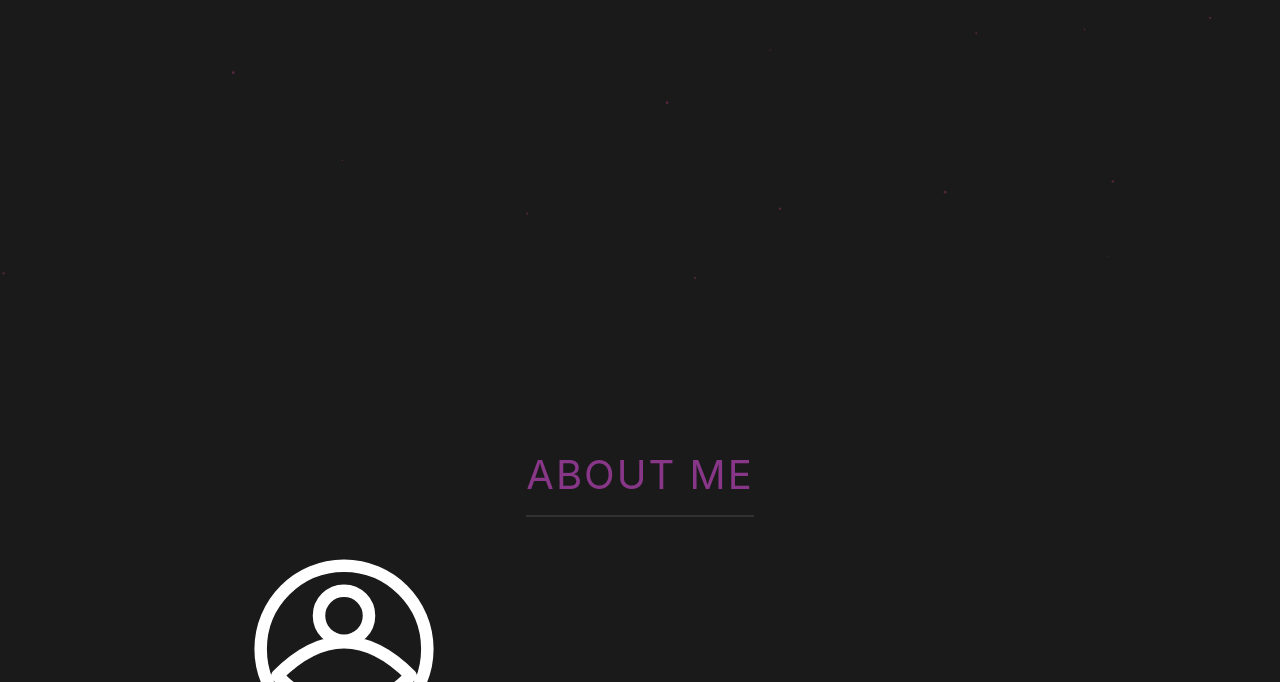
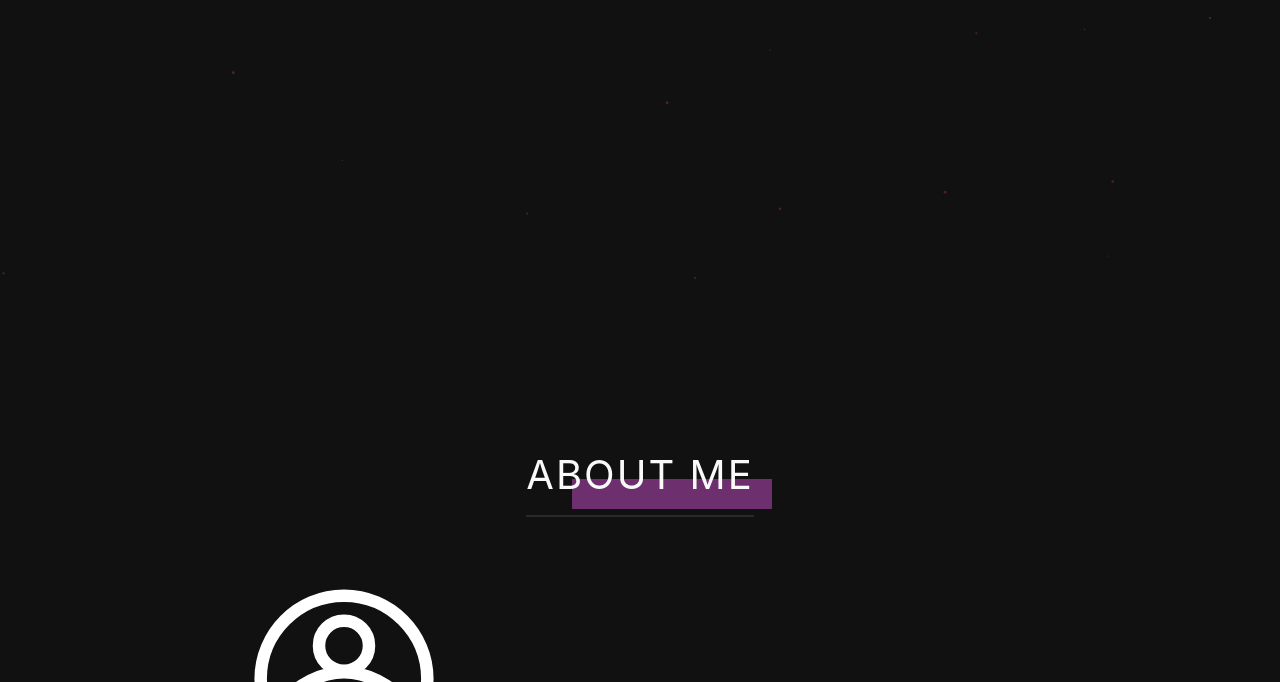
Before and after one commit to lucifuge2003/personal-portfolio, a plain HTML site: page index.html in a window 1280 px wide. Shown: the part 517-1199 px from the top of the page. Drawn offline with Linux system fonts and the light colour scheme.

Commit message:
fix: basic stylings

```diff
--- a/index.html
+++ b/index.html
@@ -39,6 +39,7 @@
     <section id="about">
         <div class="about-header">
             <h2>About Me</h2>
+            <div class="header-design"></div>
         </div>
         <div class="about-flex">
             <div class="about-left-col">
--- a/main.css
+++ b/main.css
@@ -1,7 +1,9 @@
 /* vars  */
 :root {
-    --black-bg: #111111f5;
+    --black-bg: #111;
     --purple: #883788;
+    --purple-accent: #6e2f6e;
+    --white: #f9f9f9;
 }
 
 /* Reset & Base */
@@ -19,7 +21,7 @@ body {
     font-family: 'Inter', sans-serif;
     line-height: 1.6;
     background: var(--black-bg);
-    color: #f9f9f9;
+    color: var(--white);
 }
 
 h1,
@@ -99,7 +101,7 @@ h2 {
     font-weight: 500;
     line-height: 1rem;
     color: var(--purple);
-    background: #11111180;
+    background: #11111080;
     border: 2px solid var(--purple);
     text-decoration: none;
     overflow: visible;
@@ -208,12 +210,21 @@ h2 {
     font-weight: 400;
     margin-top: 5rem;
     margin-bottom: 2rem;
-    color: var(--purple);
+    color: var(--white);
     text-transform: uppercase;
     letter-spacing: 2px;
     border-bottom: 2px solid rgba(255, 255, 255, 0.1);
     padding-bottom: 0.5rem;
     display: inline-block;
+}
+
+.header-design {
+    border: 15px solid var(--purple-accent);
+    width: 200px;
+    position: relative;
+    top: -70px;
+    left: 500px;
+    z-index: -1;
 }
 
 .about-flex {
```
